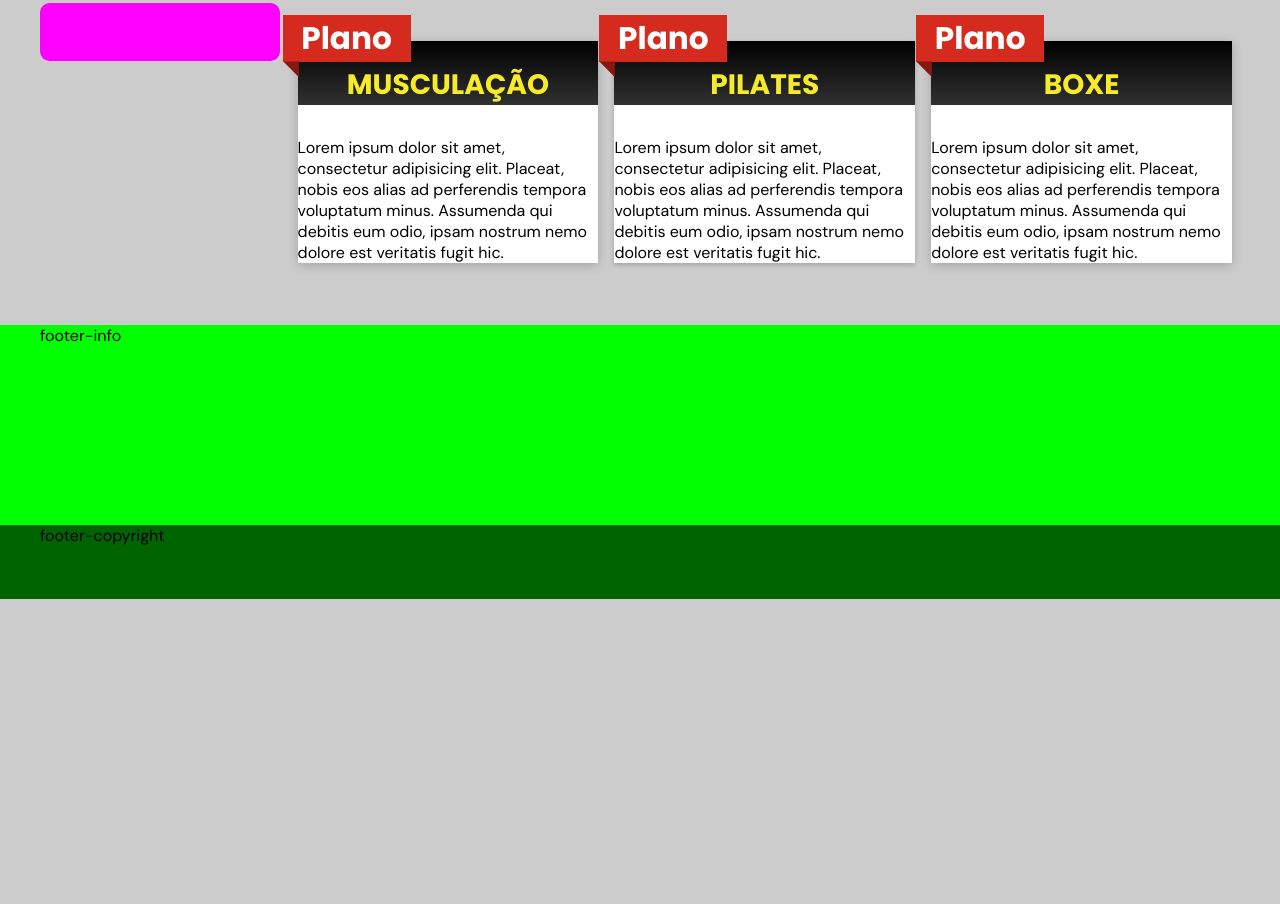
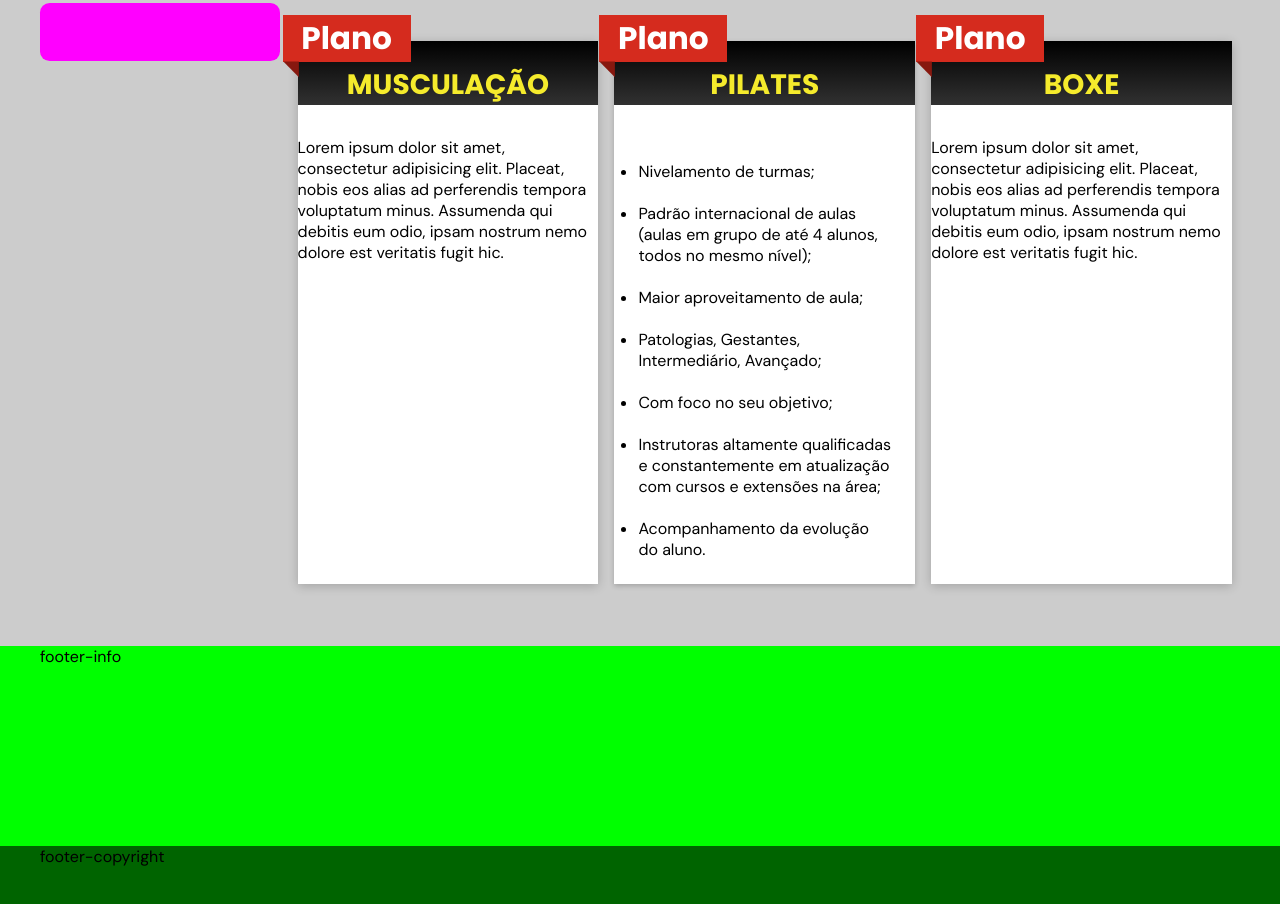
Before and after one commit to rafaelsantos499/Revoluction, a plain HTML site: page index.html in a window 1280 px wide. Shown: the part 927-1831 px from the top of the page. Before the commit the page ends 1526 px from the top, so only its background shows below. Drawn offline with nearby package versions, Linux system fonts and the light colour scheme.

Commit message:
add info plans

```diff
--- a/index.html
+++ b/index.html
@@ -169,9 +169,26 @@
             <h1 class="box-title">PILATES</h1>
           </div>
           <div class="content">
-            <p>Lorem ipsum dolor sit amet, consectetur adipisicing elit. Placeat, nobis eos alias ad perferendis tempora voluptatum minus. Assumenda qui debitis eum odio, ipsam nostrum nemo dolore est veritatis fugit hic.
 
-            </p>
+            <div class="plan-info">
+              <ul>
+                <li>Nivelamento de turmas; </li>
+                <br>
+                <li>Padrão internacional de aulas (aulas em grupo de até 4 alunos, todos no mesmo nível);</li>
+                <br>
+                <li>Maior aproveitamento de aula;</li>
+                <br>
+                <li>Patologias, Gestantes, Intermediário, Avançado;</li>
+                <br>
+                <li>Com foco no seu objetivo;</li>
+                <br>
+                <li>Instrutoras altamente qualificadas e constantemente em atualização com cursos e extensões na área;</li>
+                <br>
+                <li>Acompanhamento da evolução do aluno. </li>
+              </ul>
+
+            </div>
+
           </div>
         </div>
 
--- a/style.css
+++ b/style.css
@@ -315,6 +315,11 @@ section {
     transform: rotate(45deg);
 }
 
+.plan-info {
+    padding: 1.5rem;
+
+}
+
 
 
 
```
